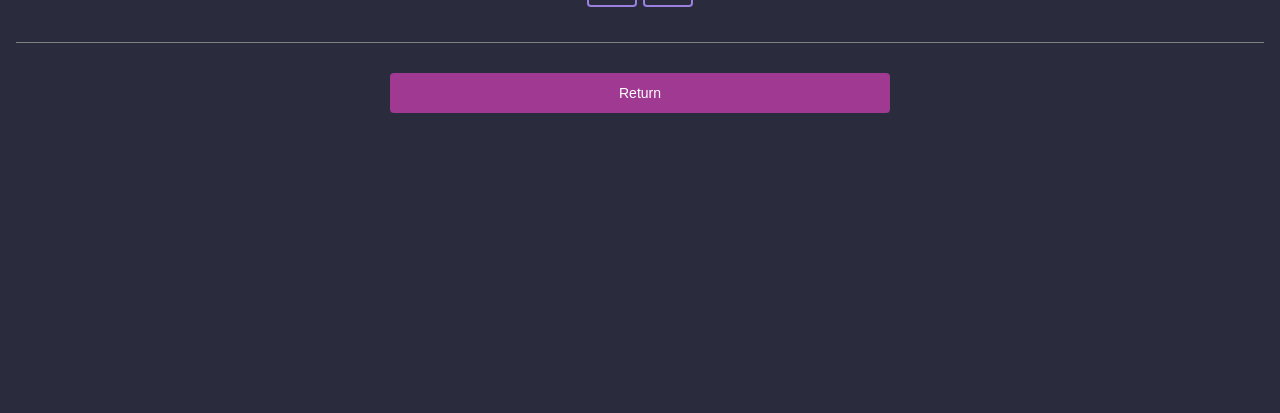
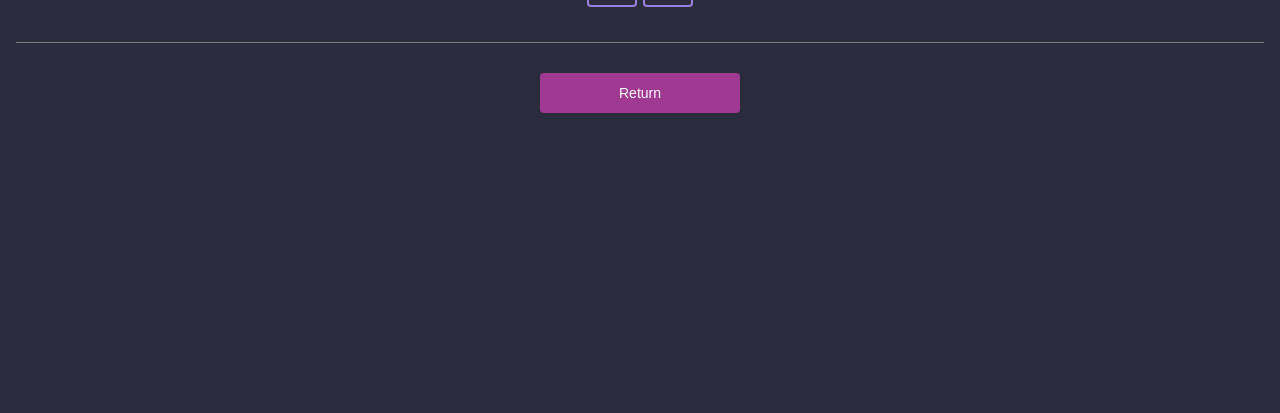
Before and after one commit to chaseycodes/VentureKicks, a Flask app: template run/src/templates/private/found_shoes.html in a window 1280 px wide. Shown: the part 321-734 px from the top of the page. Run offline with Flask 2, Linux system fonts and the light colour scheme; the template is opened without the code that fills it: most values are stand-ins (such as "Sample title", 1, 10 or a date in 2020); some libraries are stand-ins or nearby versions.

Commit message:
fix button on found results

```diff
--- a/run/src/templates/private/found_shoes.html
+++ b/run/src/templates/private/found_shoes.html
@@ -179,6 +179,7 @@ body {
     }
     input[type=submit] {
         width: 40%;
+        max-width: 200px;
         background-color: #A03991;
         color: white;
         padding: 10px 10px;
```
